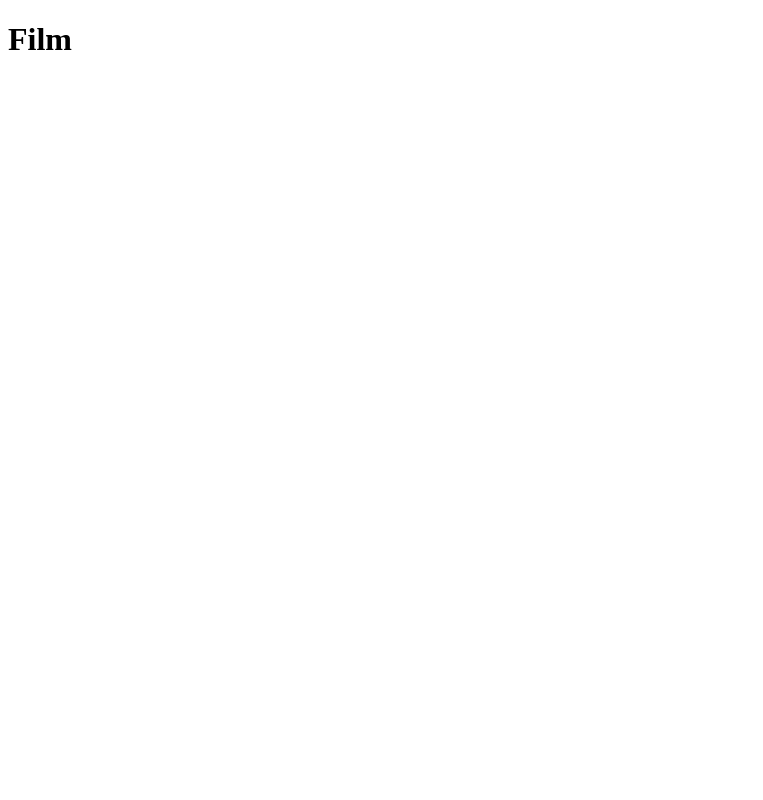
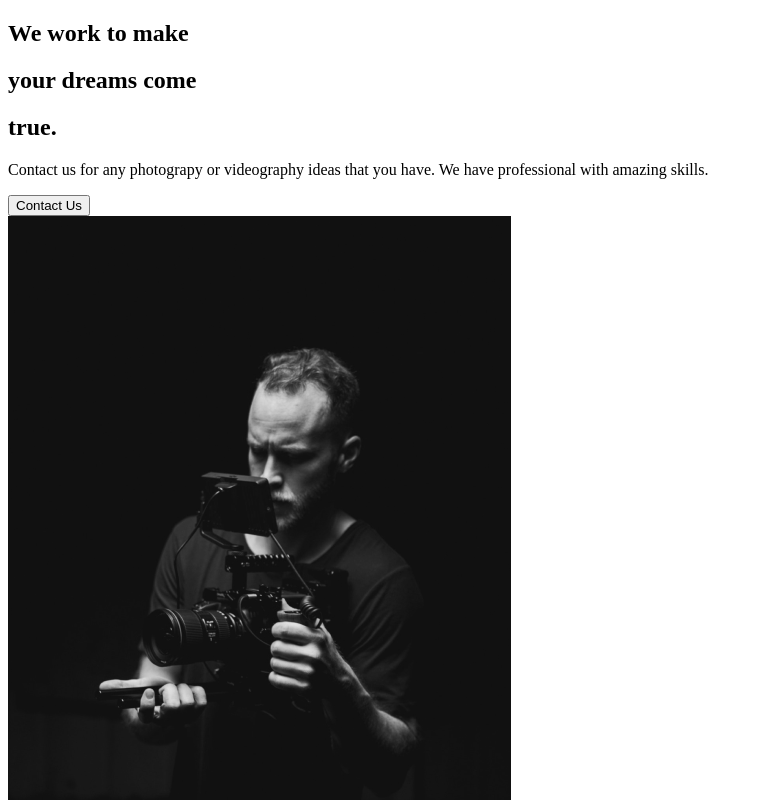
Before and after one commit to Sadap93/react-portfolio, a React (Create React App) app in the folder react-portfolio/: page / in a window 1280 px wide. Shown: the top 800 px of the page, without its empty margins (0-763 px from the left). Built offline with nearby package versions, Linux system fonts and the light colour scheme.

Commit message:
2. About secion

```diff
--- a/react-portfolio/src/App.js
+++ b/react-portfolio/src/App.js
@@ -1,9 +1,11 @@
 import React from "react";
+//Import Pages
+import AboutUs from './pages/AboutUs';
 
 function App() {
   return (
     <div className="App">
-     <h1>Film</h1>
+     <AboutUs />
     </div>
   );
 }
--- /dev/null
+++ b/react-portfolio/src/components/AboutSection.js
@@ -0,0 +1,27 @@
+import React from 'react';
+import home1 from '../img/home1.png';
+
+const AboutSection = () => {
+    return (
+        <div className="description">
+            <div className="title">
+                <div className="hide">
+                    <h2>We work to make</h2>
+                </div>
+                <div className="hide">
+                    <h2>your <span>dreams</span> come</h2>
+                </div>
+                <div className="hide">
+                    <h2>true.</h2>
+                </div>
+                <p>Contact us for any photograpy or videography ideas that you have. We have professional with amazing skills.</p>
+                <button>Contact Us</button>
+            </div>
+            <div className="image">
+                <img src={home1} alt="guy with a camera"></img>
+            </div>
+        </div>
+    );
+}
+
+export default AboutSection;
--- /dev/null
+++ b/react-portfolio/src/pages/AboutUs.js
@@ -0,0 +1,11 @@
+import React from 'react';
+//Page Components
+import AboutSection from '../components/AboutSection';
+
+const AboutUs = () => {
+    return(
+        <AboutSection />
+    );
+}
+
+export default AboutUs;
```
Also changed, not shown: 1 other file (tests, documents, lock files or other folders).
